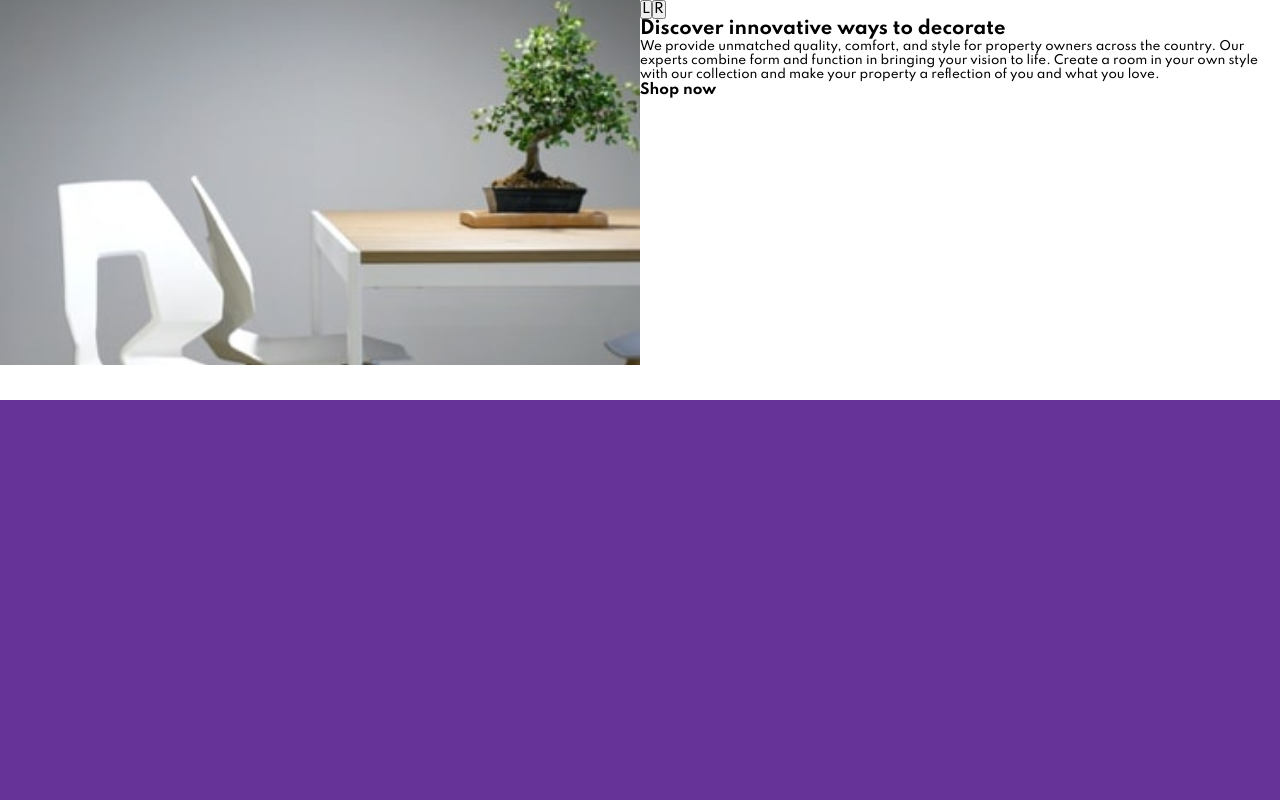
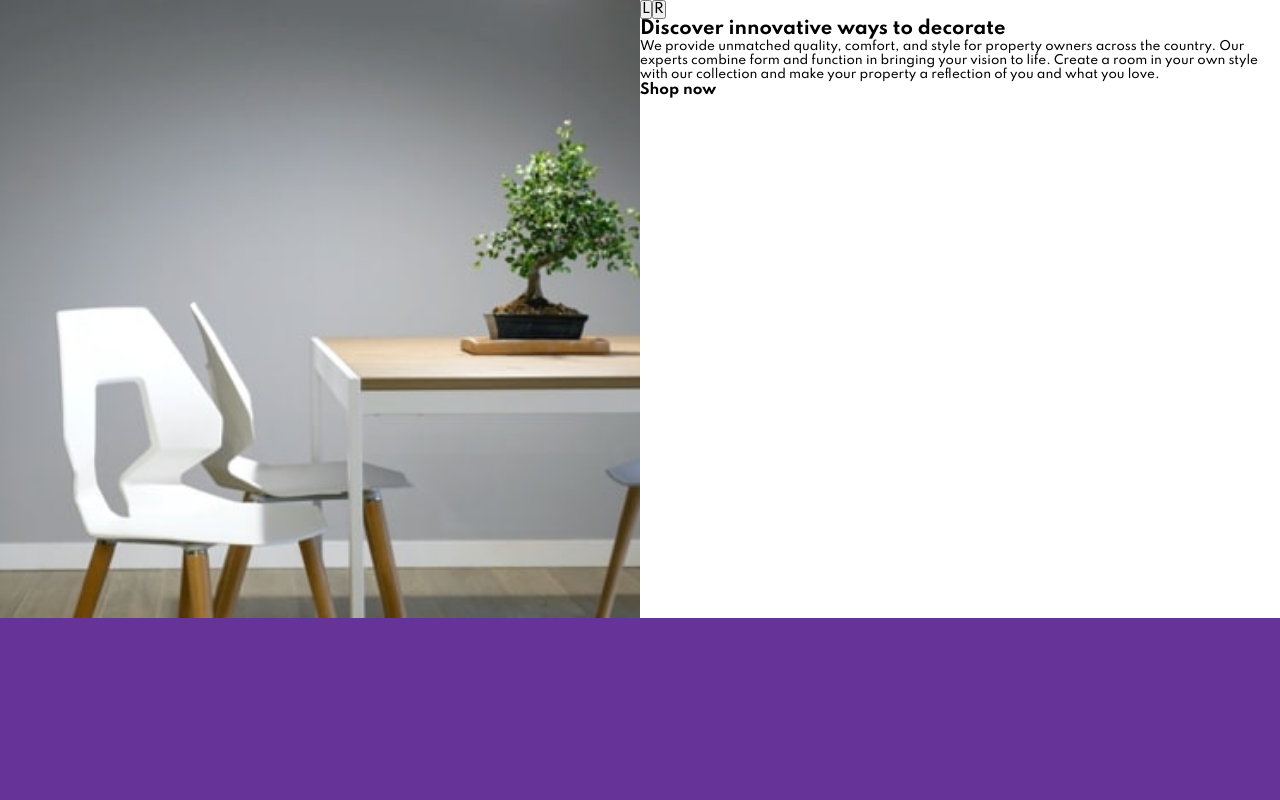
Before and after one commit to AbdielP/vue-room-homepage, a Vue app: page /#/ in a window 1280 px wide. Shown: the top 800 px of the page. Built offline with nearby package versions, Linux system fonts and the light colour scheme.

Commit message:
gallery min-height setted

```diff
--- a/src/components/Gallery.vue
+++ b/src/components/Gallery.vue
@@ -17,7 +17,7 @@ export default {
 <style scoped>
 .figure {
   width: 100%;
-  height: 365px;
+  min-height: 365px;
 }
 
 .figure__img {
```
